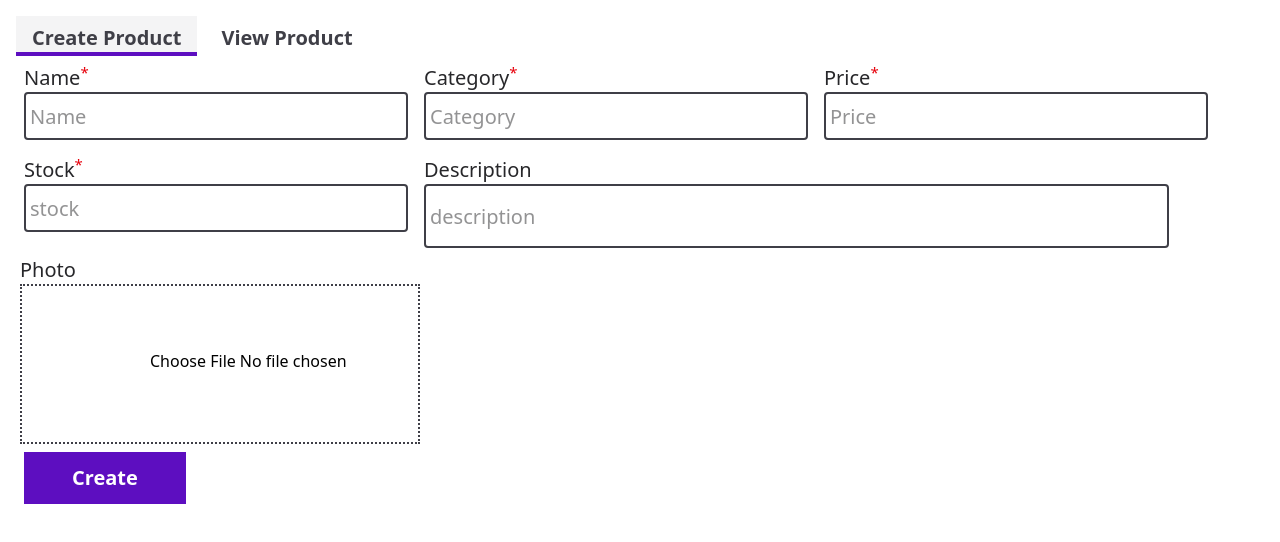
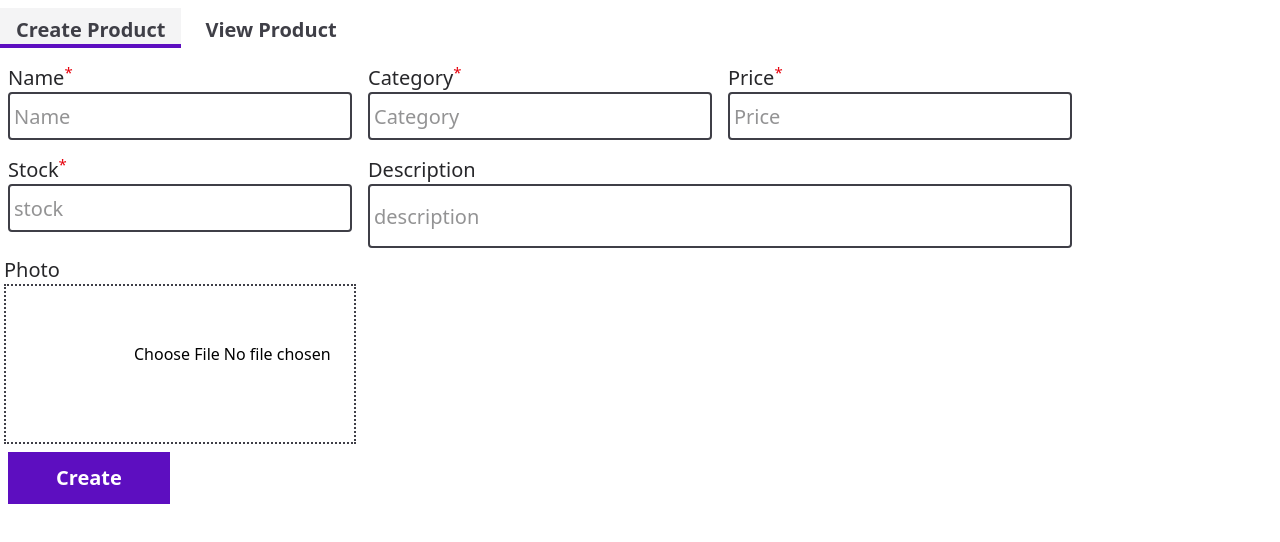
Before and after one commit to Dharmendra4455/greyscientificlabs_Task, a React (Vite) app: page / in a window 1280 px wide. Shown: the top 542 px of the page. Built offline with nearby package versions, Linux system fonts and the light colour scheme.

Commit message:
final commit

```diff
--- a/src/Components/ProductForm.jsx
+++ b/src/Components/ProductForm.jsx
@@ -71,9 +71,9 @@ else{
 }
   return (
     <>
-       <div className="body p-2 m-2">
+       <div className="body w-full">
         {/* create_View_Button */}
-         <div className="create_View_Product flex gap-2 text-xl  font-semibold text-zinc-700 ">
+         <div className=" create_View_Product flex gap-2 text-xl  py-2 font-semibold text-zinc-700 ">
           <div
           className={mode=='add' ?'border-b-4 border-violet-800 bg-zinc-100 pt-2 px-4 hover:cursor-pointer':'pt-2 px-4 hover:cursor-pointer' }
           onClick={()=>{
@@ -98,7 +98,7 @@ else{
 
        <div className={mode=='add' ?"inputcontainer flex flex-wrap":'hidden'}>
         {/* Name field */}
-        <div className="name text-xl text-zinc-800  p-2 w-100 ">
+        <div className="name text-xl text-zinc-800  p-2 w-90 ">
           <label >Name<sup className='text-red-600 '>*</sup></label>
           <input
           required
@@ -120,7 +120,7 @@ else{
           <div className={error=='name' ? "error text-sm text-red-600":'hidden'}>Error: Please enter Name</div>
         </div>
         {/* Category field */}
-        <div className="name text-xl text-zinc-800  p-2 w-100 ">
+        <div className="name text-xl text-zinc-800  p-2 w-90 ">
           <label >Category<sup className='text-red-600 '>*</sup></label>
           <input
           value={form.category}
@@ -139,7 +139,7 @@ else{
             <div className={error=='category' ? "error text-sm text-red-600":'hidden'}>Error: Please enter category</div>
         </div>
         {/* Price field */}
-        <div className="name text-xl text-zinc-800  p-2 w-100 ">
+        <div className="name text-xl text-zinc-800  p-2 w-90 ">
           <label >Price<sup className='text-red-600 '>*</sup></label>
           <input
           value={form.price}
@@ -154,7 +154,7 @@ else{
          <div className={error=='price' ? "error text-sm text-red-600":'hidden'}>Error: Please enter price</div>
         </div>
         {/* Stock field */}
-        <div className="name text-xl text-zinc-800  p-2 w-100 ">
+        <div className="name text-xl text-zinc-800  p-2 w-90 ">
           <label >Stock<sup className='text-red-600 '>*</sup></label>
           <input
           value={form.stock}
@@ -169,7 +169,7 @@ else{
          <div className={error=='stock' ? "error text-sm text-red-600":'hidden'}>Error: Please enter stock</div>
         </div>
         {/* Description field */}
-        <div className="name text-xl text-zinc-800  p-2 w-100 xl:w-[61%] ">
+        <div className="name text-xl text-zinc-800  p-2 w-90 xl:w-180 2xl:w-[99%] ">
           <label >Description</label>
           <input
           value={form.description}
@@ -193,7 +193,7 @@ else{
       {mode=='add' &&
       <>
        <label className='mx-1 text-xl text-zinc-800 '>Photo</label>
-       <div className={ "photo max-w-100 w-auto mx-1 mb-2 h-40 border-dotted border-2 border-zinc-700 text-center relative" }>
+       <div className={ "photo max-w-88 w-auto mx-1 mb-2 h-40 border-dotted border-2 border-zinc-700 text-center relative" }>
          <input
           type="file"
           accept=".jpg,.jpeg,.png,.webp"
```
